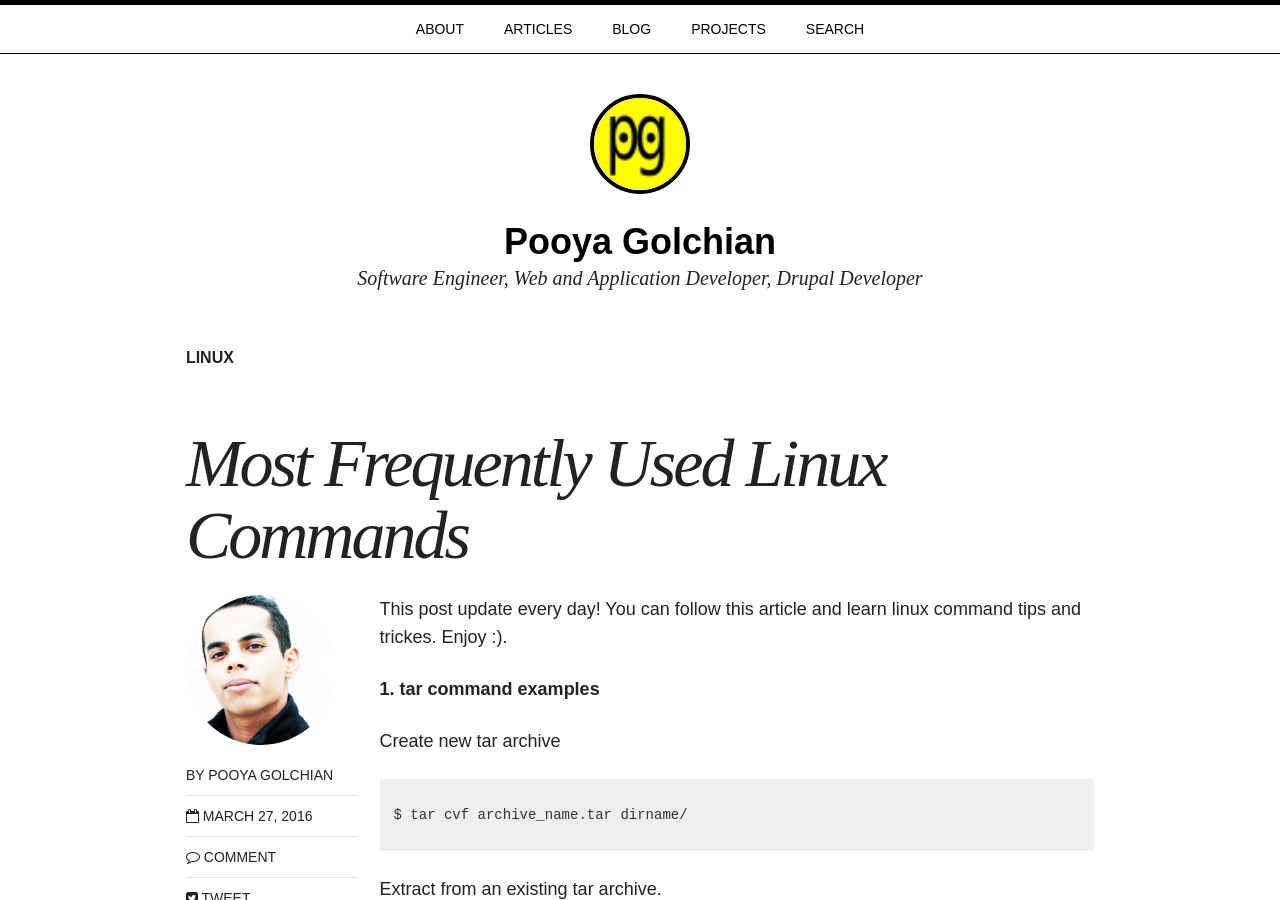
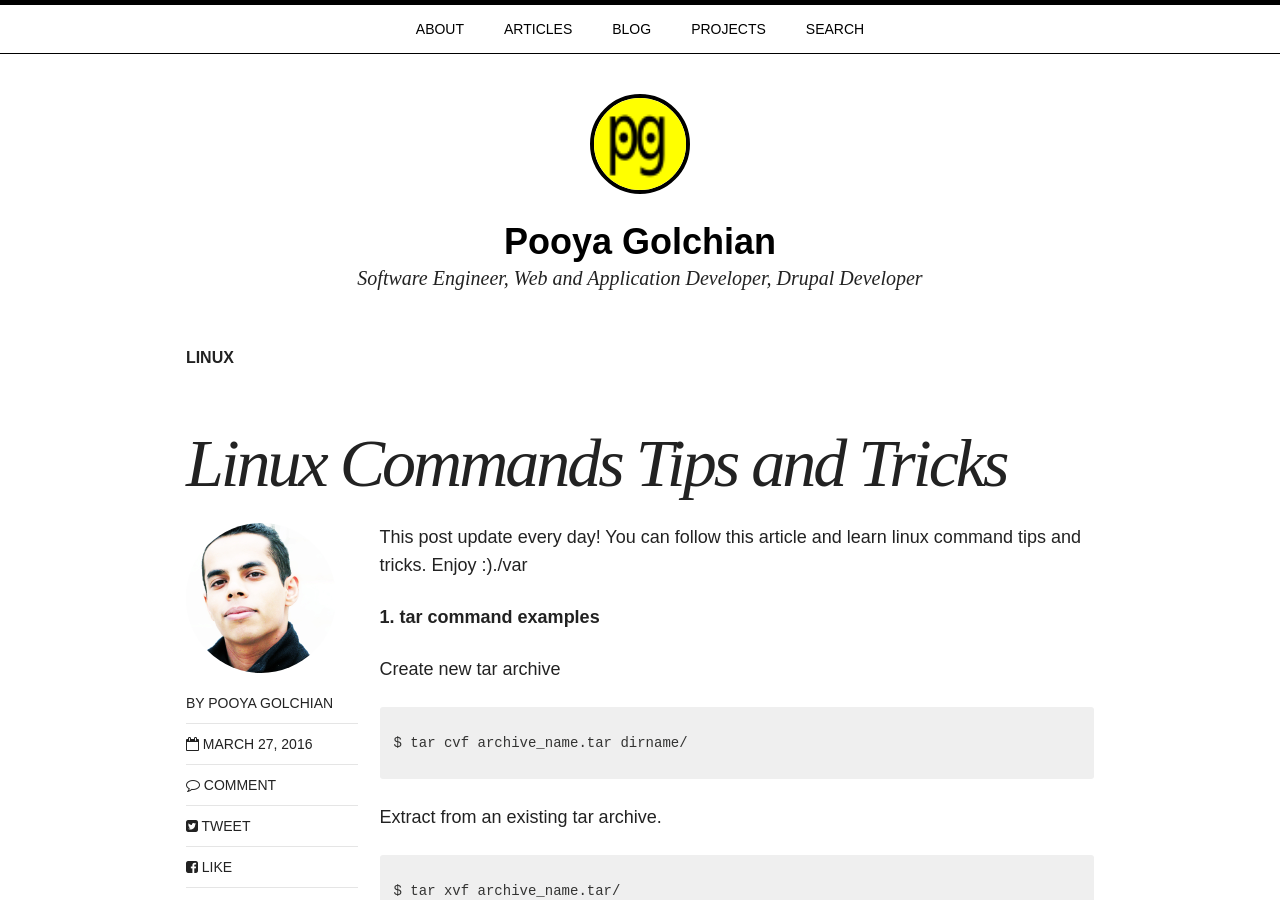
Before and after one commit to pooyagolchian/jekyll-theme, a Jekyll site: the page built from _posts/articles/2016-03-27-most-frequently-used-linux-commands.md, in a window 1280 px wide and 900 px high. Built offline with Jekyll 4.4.1, drawn with Linux system fonts in a browser that asks for light colours; nearby versions of some CDN libraries; comment, search, counter and statistics services are not loaded.

Commit message:
add post and change post title

```diff
--- a/_posts/articles/2016-03-27-most-frequently-used-linux-commands.md
+++ b/_posts/articles/2016-03-27-most-frequently-used-linux-commands.md
@@ -1,6 +1,6 @@
 ---
 layout: post
-title: Most Frequently Used Linux Commands
+title: Linux Commands Tips and Tricks
 modified:
 categories: articles
 excerpt: "Linux Lover and SysAdmin Should know"
@@ -12,7 +12,7 @@ image:
   feature:
 date: 2016-03-27T20:04:47+04:30
 ---
-This post update every day! You can follow this article and learn linux command tips and trickes. Enjoy :).
+This post update every day! You can follow this article and learn linux command tips and tricks. Enjoy :)./var
 
 **1. tar command examples**
 
```
